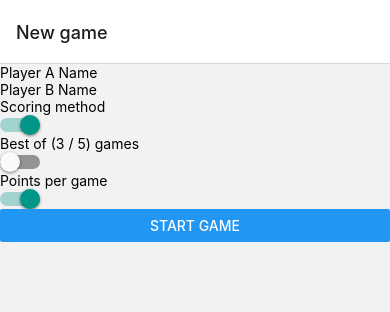
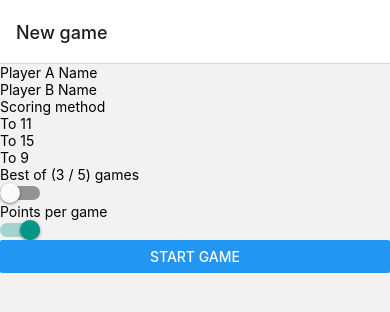
Before and after one commit to jnawaz/squashmarker, a React Native app: screen /GameSetup in a window 390 px wide. Shown: the top 312 px of the page. Built offline with nearby package versions, Linux system fonts and the light colour scheme.

Commit message:
Building custom score selection component.

```diff
--- /dev/null
+++ b/src/components/ScoringTouchable/ScoringTouchable.tsx
@@ -0,0 +1,22 @@
+import React from 'react';
+import {Text, TouchableOpacity, View} from 'react-native';
+
+const ScoringTouchable = () => {
+  return (
+    <>
+      <View>
+        <TouchableOpacity>
+          <Text>To 11</Text>
+        </TouchableOpacity>
+        <TouchableOpacity>
+          <Text>To 15</Text>
+        </TouchableOpacity>
+        <TouchableOpacity>
+          <Text>To 9</Text>
+        </TouchableOpacity>
+      </View>
+    </>
+  );
+};
+
+export default ScoringTouchable;
--- a/src/screens/game-setup/GameSetup.tsx
+++ b/src/screens/game-setup/GameSetup.tsx
@@ -7,17 +7,11 @@ import {
   TextInput,
   View,
 } from 'react-native';
-import {AmericanScoring, EnglishScoring} from '../../types/scoring/ScoringType';
+import ScoringTouchable from '../../components/ScoringTouchable/ScoringTouchable';
 
 const GameSetup = () => {
   const [playerAName, setPlayerAName] = useState('');
   const [playerBName, setPlayerBName] = useState('');
-
-  const americanScoring: AmericanScoring = true;
-  const englishScoring: EnglishScoring = false;
-  const [scoringMethod, setScoringMethod] = useState<
-    AmericanScoring | EnglishScoring
-  >(americanScoring);
 
   const [bestOfGames, setBestOfGames] = useState(false);
   const [pointsPerGame, setPointsPerGame] = useState(true);
@@ -44,16 +38,7 @@ const GameSetup = () => {
         <View>
           <Text>Scoring method</Text>
           <View>
-            <Switch
-              value={scoringMethod}
-              onValueChange={newValue => {
-                if (newValue === americanScoring) {
-                  setScoringMethod(americanScoring);
-                } else {
-                  setScoringMethod(englishScoring);
-                }
-              }}
-            />
+            <ScoringTouchable />
           </View>
         </View>
         <View>
```
